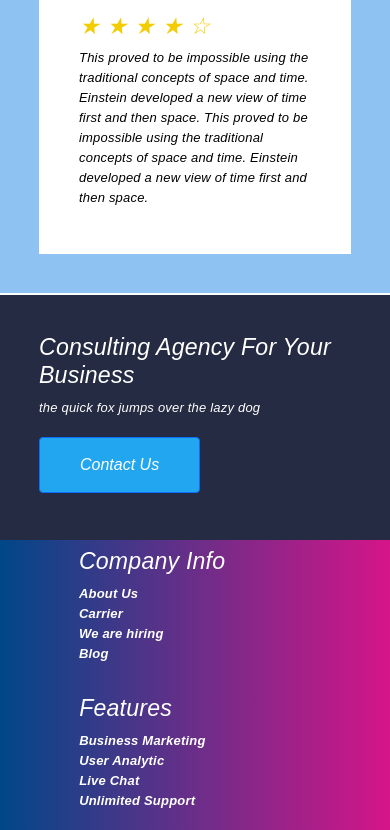
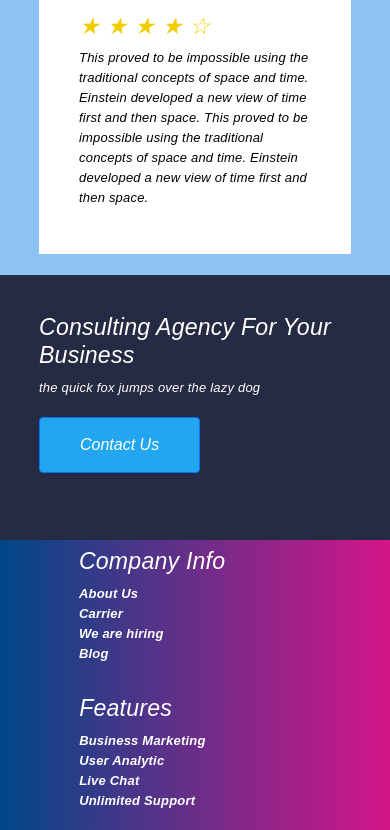
Before and after one commit to suba2002harini/stockbroker, a plain HTML site: page index.html in a window 390 px wide. Shown: the part 2860-3690 px from the top of the page. Drawn offline with nearby package versions, Linux system fonts and the light colour scheme.

Commit message:
Update style.css

```diff
--- a/style.css
+++ b/style.css
@@ -393,7 +393,7 @@
     }
     .item-2{
         flex-direction: column;
-        top: 3155px;
+        top: 3135px;
     }
     .item-2 div{
         margin: 10%;
```
